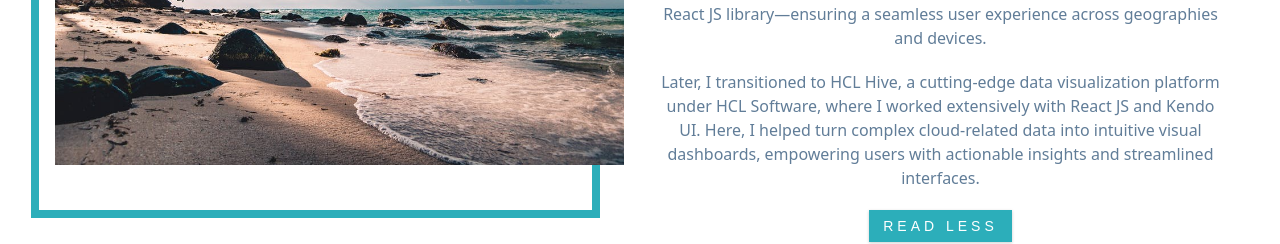
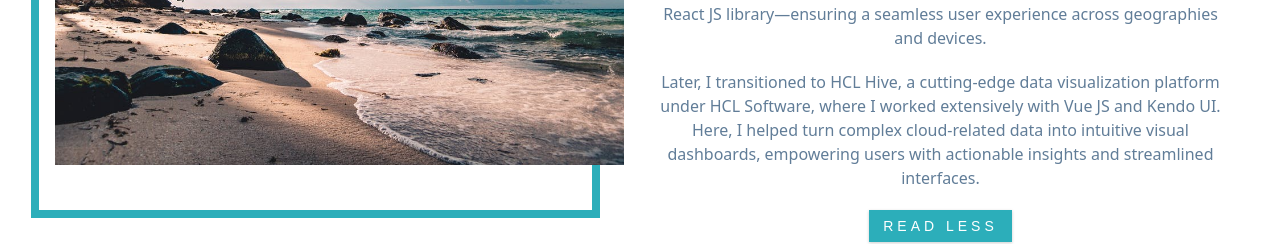
Before and after one commit to Bhanu-git-push/Portfolio, a React (Vite) app: page / in a window 1280 px wide. Both pictures are taken after a click on the button "READ MORE". Shown: the part 1298-1542 px from the top of the page. Built offline with nearby package versions, Linux system fonts and the light colour scheme.

Commit message:
Initial Commit

```diff
--- a/src/components/About.jsx
+++ b/src/components/About.jsx
@@ -45,7 +45,7 @@ const About = () => {
           <p>
             Later, I transitioned to HCL Hive, a cutting-edge data
             visualization platform under HCL Software, where I worked
-            extensively with React JS and Kendo UI. Here, I helped turn complex
+            extensively with Vue JS and Kendo UI. Here, I helped turn complex
             cloud-related data into intuitive visual dashboards, empowering
             users with actionable insights and streamlined interfaces.
           </p>
```
